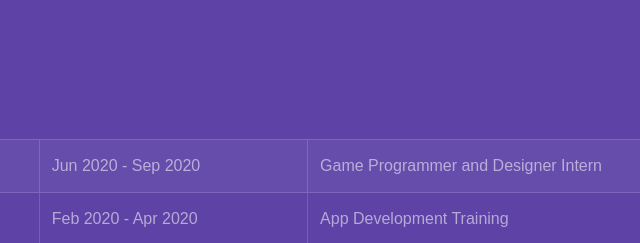
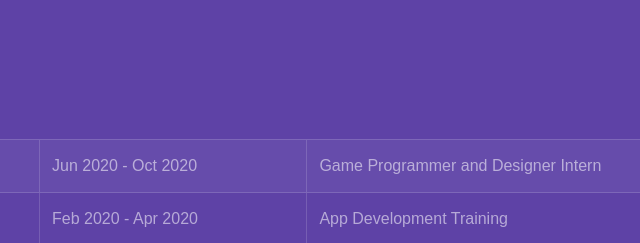
Before and after one commit to jatinkeswani03/jatinkeswani03.github.io, a plain HTML site: page index.html in a window 1280 px wide. Shown: the part 1640-1883 px from the top of the page, 319-959 px from the left. Drawn offline with nearby package versions, Linux system fonts and the light colour scheme.

Commit message:
resume update

```diff
--- a/index.html
+++ b/index.html
@@ -160,7 +160,7 @@
 								<tbody>
 									<tr>
 										<td><a href="https://www.stareoutgames.in/" target="_blank">Stareout Games</a></td>
-										<td>Jun 2020 - Sep 2020</td>
+										<td>Jun 2020 - Oct 2020</td>
 										<td>Game Programmer and Designer Intern
 										</td>
 									</tr>
```
Also changed, not shown: 1 other file.
